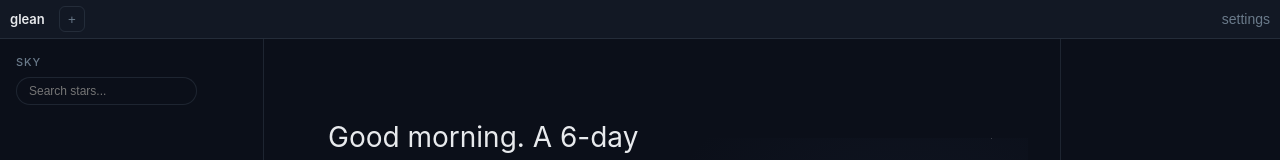
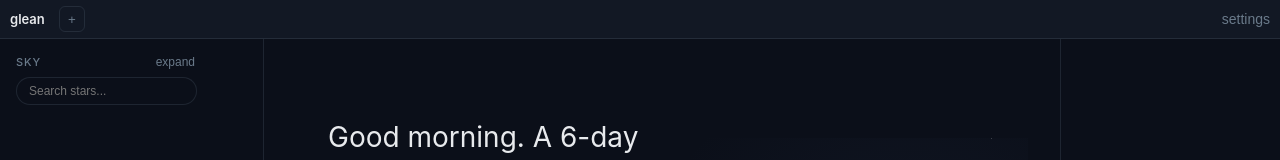
Before and after one commit to rokuroo171/glean, a React (Vite) app in the folder frontend/: page / in a window 1280 px wide. Shown: the top 160 px of the page. Built offline with nearby package versions, Linux system fonts and the light colour scheme.

Commit message:
feat(workspace): full-screen sky mode over the workspace

```diff
--- /dev/null
+++ b/frontend/src/components/FullSky.jsx
@@ -0,0 +1,24 @@
+import { colors } from '../lib/theme'
+import Sky from './Sky'
+
+export default function FullSky({ notes, trails, onNoteClick, onClose }) {
+  return (
+    <div style={{ position: 'absolute', inset: 0, zIndex: 40, background: colors.bg }}>
+      <button type="button" onClick={onClose} aria-label="return to workspace"
+        style={{ position: 'absolute', top: 12, left: 12, zIndex: 41,
+          background: colors.bgElevated, border: `1px solid ${colors.border}`,
+          color: colors.text, borderRadius: 6, padding: '6px 14px', cursor: 'pointer' }}>
+        back to workspace
+      </button>
+      <Sky notes={notes} trails={trails} onNoteClick={onNoteClick}
+        selectedNote={null} onCloseNote={() => {}}
+        onSave={async () => {}} onWish={async () => false} onDelete={async () => {}}
+        onCreate={async () => null}
+        showStats={false} stats={null} onCloseStats={() => {}}
+        onReturnHome={onClose}
+        pendingNoteId={null} onPendingNoteHandled={() => {}}
+        pendingNewNote={false} onPendingNewNoteHandled={() => {}}
+        onStageUp={null} onWishGlow={null} />
+    </div>
+  )
+}
--- a/frontend/src/components/SkyPanel.jsx
+++ b/frontend/src/components/SkyPanel.jsx
@@ -4,7 +4,7 @@ import { colors, space, typography } from '../lib/theme'
 
 const SPECIES = { warm: colors.starWarm, cool: colors.starCool, hot: colors.starHot, neutral: colors.starNeutral }
 
-export default function SkyPanel({ notes, trails, activeId, onOpenNote }) {
+export default function SkyPanel({ notes, trails, activeId, onOpenNote, onExpand }) {
   const [query, setQuery] = useState('')
   const [size, setSize] = useState({ w: 264, h: 0 })
 
@@ -33,7 +33,12 @@ export default function SkyPanel({ notes, trails, activeId, onOpenNote }) {
   return (
     <div style={{ display: 'flex', flexDirection: 'column', height: '100%', minHeight: 0 }}>
       <div style={{ padding: space[2] }}>
-        <div style={{ ...typography.sectionLabel, color: colors.textMuted, marginBottom: 8 }}>Sky</div>
+        <div style={{ display: 'flex', alignItems: 'center', justifyContent: 'space-between', marginBottom: 8 }}>
+          <div style={{ ...typography.sectionLabel, color: colors.textMuted }}>Sky</div>
+          <button type="button" onClick={onExpand} aria-label="expand sky"
+            style={{ background: 'none', border: 'none', color: colors.textMuted,
+              fontSize: 12, cursor: 'pointer', padding: '0 2px' }}>expand</button>
+        </div>
         <input value={query} onChange={(e) => setQuery(e.target.value)} placeholder="Search stars..."
           style={{ width: '100%', background: colors.bg, color: colors.text,
             border: `1px solid ${colors.border}`, borderRadius: 14, padding: '6px 12px',
--- a/frontend/src/components/Workspace.jsx
+++ b/frontend/src/components/Workspace.jsx
@@ -8,6 +8,7 @@ import SkyPanel from './SkyPanel'
 import DetailsPanel from './DetailsPanel'
 import StatsOverlay from './StatsOverlay'
 import SettingsPane from './SettingsPane'
+import FullSky from './FullSky'
 
 export default function Workspace({
   notes, trails, stats, skyName, skyPath, version,
@@ -18,6 +19,7 @@ export default function Workspace({
   onWish, onDelete,
 }) {
   const [pseudoTab, setPseudoTab] = useState(null) // null | 'stats' | 'settings'
+  const [fullSky, setFullSky] = useState(false)
   const [openIds, setOpenIds] = useState([])
   const [activeId, setActiveId] = useState(null)
   const [dirty, setDirty] = useState(false)
@@ -125,7 +127,8 @@ export default function Workspace({
       )}
       <div style={{ flex: 1, display: 'flex', minHeight: 0 }}>
         <div style={{ width: 264, borderRight: `1px solid ${colors.border}`, display: 'flex', minHeight: 0 }}>
-          <SkyPanel notes={notes} trails={trails} activeId={activeId} onOpenNote={openNote} />
+          <SkyPanel notes={notes} trails={trails} activeId={activeId}
+            onOpenNote={openNote} onExpand={() => setFullSky(true)} />
         </div>
         <div style={{ flex: 1, minWidth: 0, display: 'flex', flexDirection: 'column' }}>
           {!activeNote && pseudoTab === 'stats' ? (
@@ -165,6 +168,10 @@ export default function Workspace({
           )}
         </div>
       </div>
+      {fullSky && (
+        <FullSky notes={notes} trails={trails} onNoteClick={openNote}
+          onClose={() => setFullSky(false)} />
+      )}
     </div>
   )
 }
```
